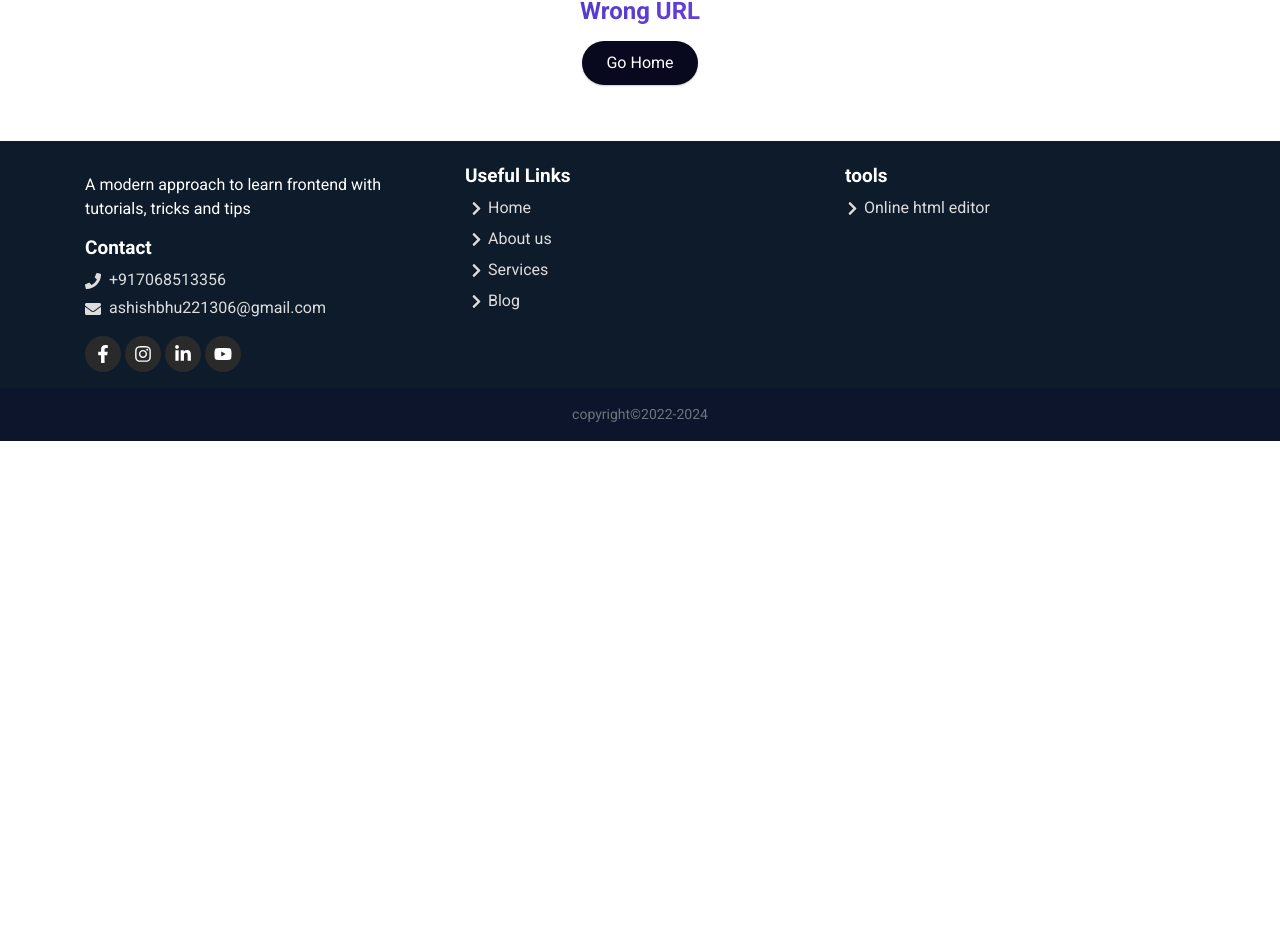
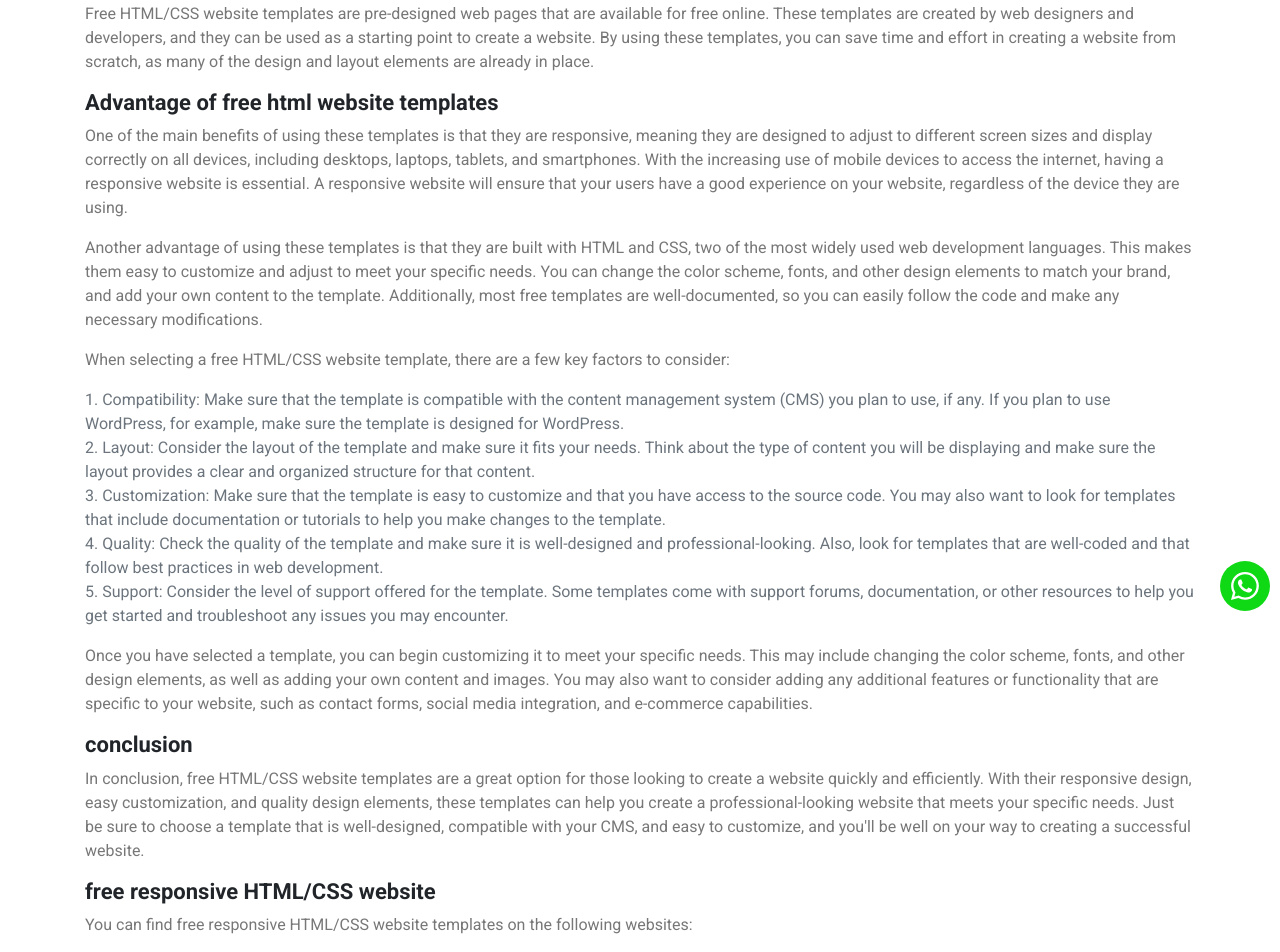
Before and after one commit to ashishyadavcs/dev, a Next.js app: page /html-website-templates in a window 1280 px wide. Before the commit this address had no page. Shown: the part 119-1071 px from the top of the page. Before the commit the page ends 800 px from the top, so only its background shows below. Built offline with nearby package versions, Linux system fonts and the light colour scheme.

Commit message:
link added in footer

```diff
--- a/components/footer.jsx
+++ b/components/footer.jsx
@@ -164,6 +164,14 @@ const Footer = () => {
                     </a>
                   </Link>
                 </li>
+                <li>
+                  <Link href="/css/button-generator">
+                    <a>
+                      <FaChevronRight className="mr-1" size={15} />
+                      css button generator
+                    </a>
+                  </Link>
+                </li>
               </ul>
             </div>
           </div>
--- /dev/null
+++ b/pages/html-website-templates.js
@@ -0,0 +1,115 @@
+import Whatsapp from "@/components/whatsapp";
+import { NextSeo } from "next-seo";
+
+const Page = () => {
+  return (
+    <>
+      <NextSeo
+        title="Free html css website responsive templates"
+        description=""
+      />
+      <div className="container my-4">
+        <div className="templates"></div>
+        <h1>Responsive website templates free download html with css</h1>
+        <p>
+          Free HTML/CSS website templates are pre-designed web pages that are
+          available for free online. These templates are created by web
+          designers and developers, and they can be used as a starting point to
+          create a website. By using these templates, you can save time and
+          effort in creating a website from scratch, as many of the design and
+          layout elements are already in place.
+        </p>
+        <h2>Advantage of free html website templates</h2>
+        <p>
+          One of the main benefits of using these templates is that they are
+          responsive, meaning they are designed to adjust to different screen
+          sizes and display correctly on all devices, including desktops,
+          laptops, tablets, and smartphones. With the increasing use of mobile
+          devices to access the internet, having a responsive website is
+          essential. A responsive website will ensure that your users have a
+          good experience on your website, regardless of the device they are
+          using.
+        </p>
+        <p>
+          Another advantage of using these templates is that they are built with
+          HTML and CSS, two of the most widely used web development languages.
+          This makes them easy to customize and adjust to meet your specific
+          needs. You can change the color scheme, fonts, and other design
+          elements to match your brand, and add your own content to the
+          template. Additionally, most free templates are well-documented, so
+          you can easily follow the code and make any necessary modifications.
+        </p>
+        <p>
+          When selecting a free HTML/CSS website template, there are a few key
+          factors to consider:
+        </p>
+        <ol className="text-secondary">
+          <li>
+            Compatibility: Make sure that the template is compatible with the
+            content management system (CMS) you plan to use, if any. If you plan
+            to use WordPress, for example, make sure the template is designed
+            for WordPress.
+          </li>
+          <li>
+            Layout: Consider the layout of the template and make sure it fits
+            your needs. Think about the type of content you will be displaying
+            and make sure the layout provides a clear and organized structure
+            for that content.
+          </li>
+          <li>
+            Customization: Make sure that the template is easy to customize and
+            that you have access to the source code. You may also want to look
+            for templates that include documentation or tutorials to help you
+            make changes to the template.
+          </li>
+          <li>
+            Quality: Check the quality of the template and make sure it is
+            well-designed and professional-looking. Also, look for templates
+            that are well-coded and that follow best practices in web
+            development.
+          </li>
+          <li>
+            Support: Consider the level of support offered for the template.
+            Some templates come with support forums, documentation, or other
+            resources to help you get started and troubleshoot any issues you
+            may encounter.
+          </li>
+        </ol>
+        <p>
+          Once you have selected a template, you can begin customizing it to
+          meet your specific needs. This may include changing the color scheme,
+          fonts, and other design elements, as well as adding your own content
+          and images. You may also want to consider adding any additional
+          features or functionality that are specific to your website, such as
+          contact forms, social media integration, and e-commerce capabilities.
+        </p>
+        <h2>conclusion</h2>
+        <p>
+          In conclusion, free HTML/CSS website templates are a great option for
+          those looking to create a website quickly and efficiently. With their
+          responsive design, easy customization, and quality design elements,
+          these templates can help you create a professional-looking website
+          that meets your specific needs. Just be sure to choose a template that
+          is well-designed, compatible with your CMS, and easy to customize, and
+          you&apos;ll be well on your way to creating a successful website.
+        </p>
+        <h2>free responsive HTML/CSS website</h2>
+        <p>
+          You can find free responsive HTML/CSS website templates on the
+          following websites:
+        </p>
+        <ul className="text-secondary">
+          <li>https://html5up.net/ https://templated.co/</li>
+          <li>https://css-tricks.com/snippets/css/a-guide-to-flexbox/</li>
+          <li className="overflow-auto">
+            https://www.w3schools.com/w3css/w3css_templates.asp
+          </li>
+          <li>https://getbootstrap.com/docs/4.5/examples/</li>
+        </ul>
+      </div>
+      <Whatsapp />
+    </>
+  );
+};
+
+export default Page;
```
